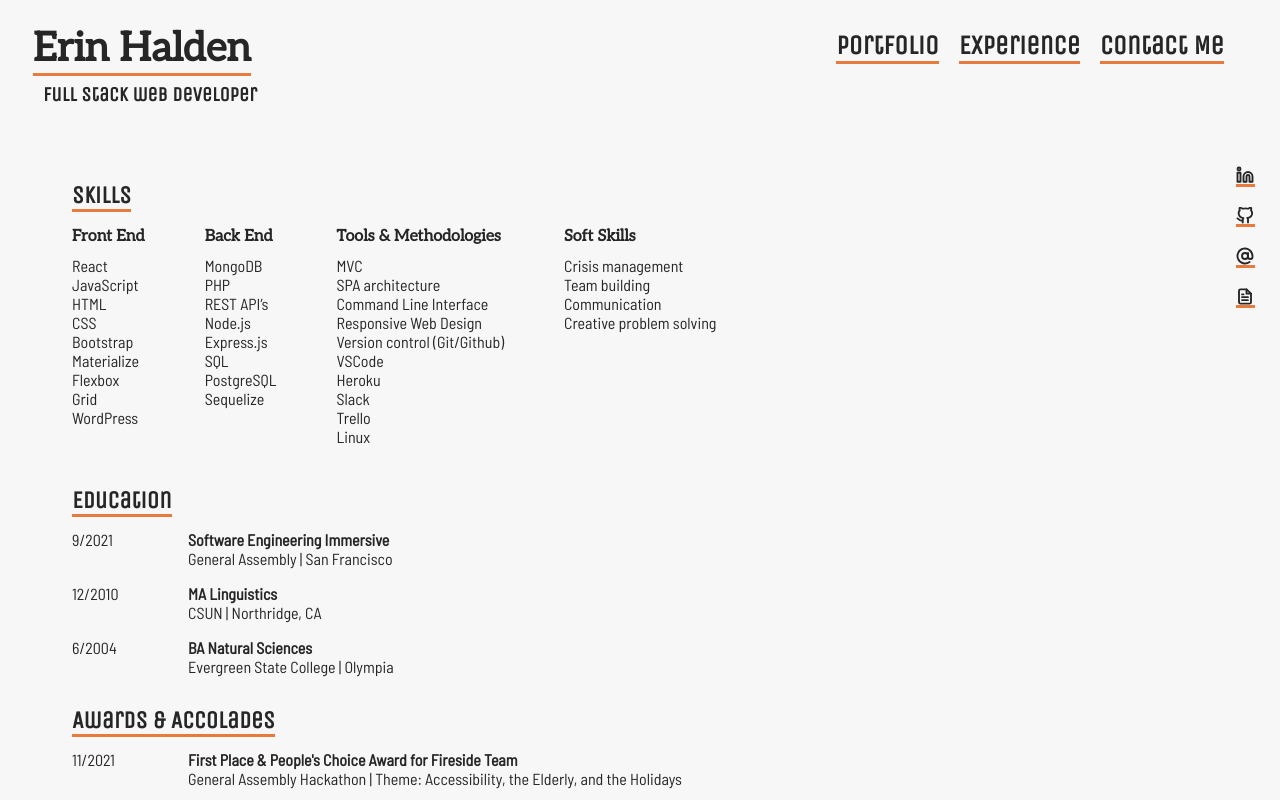
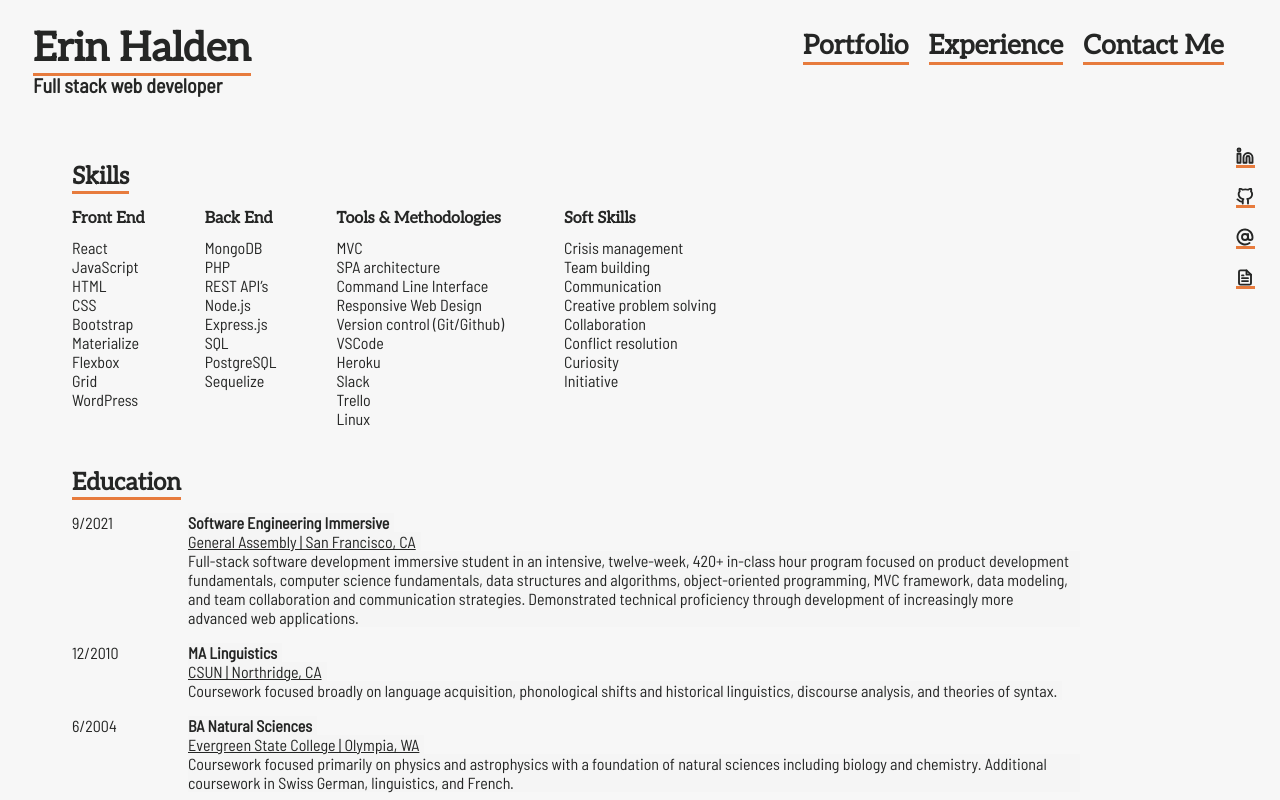
Before and after one commit to erininabox/portfolio-v1, a React (Create React App) app: page /resume in a window 1280 px wide. Shown: the top 800 px of the page. Built offline with nearby package versions, Linux system fonts and the light colour scheme; a web font is replaced by a local one.

Commit message:
updated fonts and copy

```diff
--- a/src/App.css
+++ b/src/App.css
@@ -4,7 +4,7 @@
 .app-container {
   font-family: "Barlow Semi Condensed";
   color: #252625;
-  width: 100%;
+  /* width: 100%; */
 }
 .component {
   margin: auto;
@@ -37,7 +37,7 @@ h1 {
   text-align: center;
 }
 h2 {
-  font-family: 'Unica One';
+  font-family: 'Aleo';
 }
 h3 {
   font-family: 'Aleo';
--- a/src/components/Home.jsx
+++ b/src/components/Home.jsx
@@ -5,7 +5,7 @@ class Home extends Component {
         return (
             <div className="component home">
                 <h2 className="emphasis-text">Hi! I'm Erin,</h2>
-                <p>I am a well-rounded, non-traditional <span className="emphasis-text">full-stack software developer</span> who believes in using clean, maintainable code to create ethical, accessible software products. With 10 years experience in <span className="emphasis-text">public mental health</span> and <span className="emphasis-text">education</span>, I bring to the table a passion for making communications accessible, and <span className="emphasis-text">cultivating exceptional teams</span> that focus on creative problem-solving, with an eye toward the bigger picture.
+                <p>I am a resourceful and analytical <span className="emphasis-text">full-stack software developer</span> from a non-traditional background who believes in using clean, maintainable, and well-commented code to create ethical products centered around the user experience. With over a decade of experience in education and community mental health, I believe in prioritizing healthy and productive team dynamics through transparency and communication. I bring to the table a <span className="emphasis-text">passion for accessibility</span> and a demonstrated talent at <span className="emphasis-text">cultivating exceptional teams</span> focused on problem-solving using best practices.
                 </p>
                 <h2 className="emphasis-text">Highlighted Skills</h2>
                 <div className="highlighted-skills">
--- a/src/components/Resume.jsx
+++ b/src/components/Resume.jsx
@@ -53,6 +53,10 @@ class Resume extends Component {
               <p className="skill">Team building</p>
               <p className="skill">Communication</p>
               <p className="skill">Creative problem solving</p>
+              <p className="skill">Collaboration</p>
+              <p className="skill">Conflict resolution</p>
+              <p className="skill">Curiosity</p>
+              <p className="skill">Initiative</p>
             </div>
           </div>
         </div>
@@ -66,7 +70,10 @@ class Resume extends Component {
                 Software Engineering Immersive
               </span>
               <span className="degree-school-location">
-                General Assembly | San Francisco
+                General Assembly | San Francisco, CA
+              </span>
+              <span className="degree-description">
+              Full-stack software development immersive student in an intensive, twelve-week, 420+ in-class hour program focused on product development fundamentals, computer science fundamentals, data structures and algorithms, object-oriented programming, MVC framework, data modeling, and team collaboration and communication strategies. Demonstrated technical proficiency through development of increasingly more advanced web applications.
               </span>
             </span>
           </p>
@@ -77,6 +84,9 @@ class Resume extends Component {
               <span className="degree-school-location">
                 CSUN | Northridge, CA
               </span>
+              <span className="degree-description">
+                Coursework focused broadly on language acquisition, phonological shifts and historical linguistics, discourse analysis, and theories of syntax.
+              </span>
             </span>
           </p>
           <p className="degree">
@@ -84,7 +94,10 @@ class Resume extends Component {
             <span className="degree-text">
               <span className="degree-title">BA Natural Sciences</span>
               <span className="degree-school-location">
-                Evergreen State College | Olympia
+                Evergreen State College | Olympia, WA
+              </span>
+              <span className="degree-description">
+                Coursework focused primarily on physics and astrophysics with a foundation of natural sciences including biology and chemistry. Additional coursework in Swiss German, linguistics, and French.
               </span>
             </span>
           </p>
@@ -98,7 +111,7 @@ class Resume extends Component {
             <span className="degree-year">11/2021</span>
             <span className="degree-text">
               <span className="degree-title">First Place & People's Choice Award for Fireside Team</span>
-              <span className="degree-school-location">
+              <span className="degree-description">
                 General Assembly Hackathon | Theme: Accessibility, the Elderly, and the Holidays
               </span>
             </span>
@@ -115,6 +128,9 @@ class Resume extends Component {
               <span className="job-title">Case Manager</span>
               <span className="job-company-location">
                 PRC Baker Places, San Francisco, CA
+              </span>
+              <span className="job-description">
+
               </span>
             </span>
           </p>
--- a/src/styles/footer.css
+++ b/src/styles/footer.css
@@ -5,7 +5,7 @@
     color: #252625;
     text-decoration: none;
     list-style-type: none;
-    font-family: "Unica One", sans-serif;
+    font-family: "Aleo", sans-serif;
 }
 .icon-list {
     display: flex;
--- a/src/styles/header.css
+++ b/src/styles/header.css
@@ -26,17 +26,15 @@
     color: #252625;
     text-decoration: none;
     list-style-type: none;
-    font-family: "Unica One", sans-serif;
+    font-family: "Aleo", sans-serif;
 }
 .link-list-items {
     margin: 10px;
 }
 .profession-title {
-    font-family: "Unica One";
+    font-family: "Barlow Semi Condensed";
     font-size: .5em;
     display: block;
-    padding: 10px;
-
   }
 @media screen and (max-width: 700px) {
     .header {
--- a/src/styles/resume.css
+++ b/src/styles/resume.css
@@ -32,12 +32,13 @@ p {
 
 /* Education Section */
 .degree {
-    padding: 0px;
+    padding: 0px 5px auto auto;
     display: grid;
     grid-gap: 1rem;
     grid-template-columns: 100px auto;
     grid-template-rows: 1fr;
     grid-template-areas: "degree-year degree-text";
+    width: fit-content;
 }
 .degree-text {
 
@@ -48,9 +49,22 @@ p {
 .degree-title {
     font-weight: 600;
     display: block;
+    background-color: rgba(245,245,245,.6);
+    width: fit-content;
+    padding-right: 5px;
 }
 .degree-school-location {
     display: block;
+    background-color: rgba(245,245,245,.6);
+    width: fit-content;
+    padding-right: 5px;
+    text-decoration: underline;
+}
+.degree-description {
+    display: block;
+    background-color: rgba(245,245,245,.6);
+    width: fit-content;
+    padding-right: 5px;
 }
 
 /* Experience Section */
@@ -61,15 +75,27 @@ p {
     grid-template-columns: 150px auto;
     grid-template-rows: 1fr;
     grid-template-areas: "job-years job-text";
+    width: fit-content;
 }
 .job-title {
     font-weight: 600;
     display: block;
+    background-color: rgba(245,245,245,.6);
+    width: fit-content;
+    padding-right: 5px;
 }
 .job-company-location {
     display: block;
+    background-color: rgba(245,245,245,.6);
+    width: fit-content;
+    padding-right: 5px;
 }
-
+.job-description {
+    display: block;
+    background-color: rgba(245,245,245,.6);
+    width: fit-content;
+    padding-right: 5px;
+}
 @media screen and (max-width: 700px) {
     .job, .job-title, .job-company-location, .degree, .degree-title, .degree-school-location{
         display: block;
```
